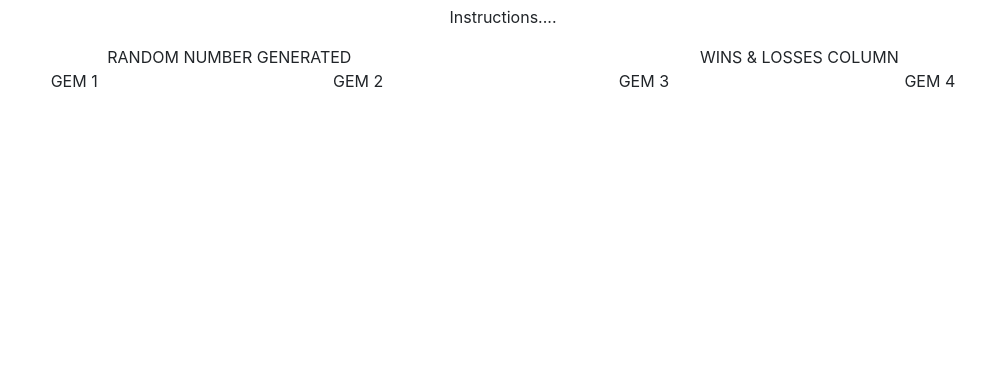
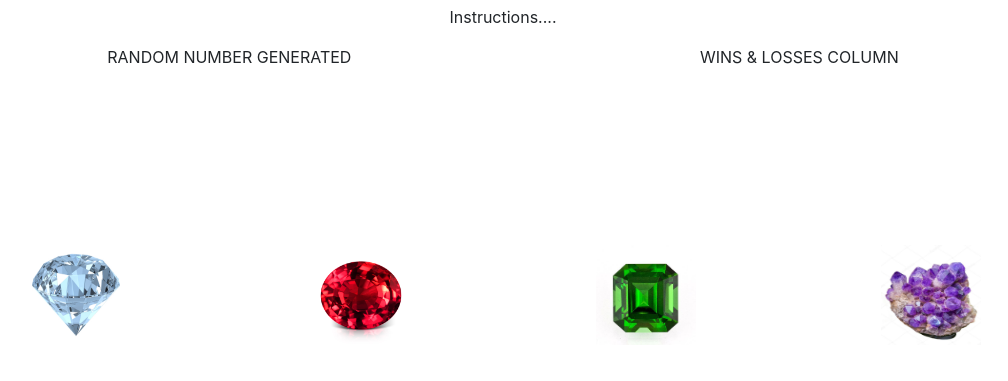
Before and after one commit to ckhurley20/unit-4-game, a plain HTML site: page index.html in a window 1280 px wide. Shown: the part 41-422 px from the top of the page, without its empty margins (137-1145 px from the left). Drawn offline with nearby package versions, Linux system fonts and the light colour scheme.

Commit message:
added pics and changed sizes

```diff
--- a/assets/css/style.css
+++ b/assets/css/style.css
@@ -5,3 +5,18 @@
     margin-left: auto;
     text-align: center;
   }
+
+.gempics {
+    width: 100px;
+    height: 100px;
+  }
+
+.number-generator {
+    height: 200px;
+
+  }
+
+.win-loss {
+    height: 200px;
+
+  }
--- a/index.html
+++ b/index.html
@@ -33,25 +33,25 @@
             </div>
         </div>
         <div class="row">
-            <div class="col-">
+            <div class="col- number-generator">
                 RANDOM NUMBER GENERATED
             </div>
-            <div class="col-">
+            <div class="col- win-loss">
                 WINS & LOSSES COLUMN
             </div>
         </div>
         <div class="row">
             <div class="col-">
-                GEM 1
+                <img src="assets/images/blue-gem.jpg"  class= "gempics">
             </div>
             <div class="col-">
-                GEM 2
+                <img src="assets/images/red-gem.jpg"  class= "gempics">
             </div>
             <div class="col-">
-                GEM 3
+                <img src="assets/images/green-gem.jpg"  class= "gempics">
             </div>
             <div class="col-">
-                GEM 4
+                <img src="assets/images/purple-gem.jpg"  class= "gempics">
             </div>
         </div>
     </div>
```
Also changed, not shown: assets/images/blue-gem.jpg (added), assets/images/green-gem.jpg (added), assets/images/purple-gem.jpg (added), assets/images/red-gem.jpg (added).
